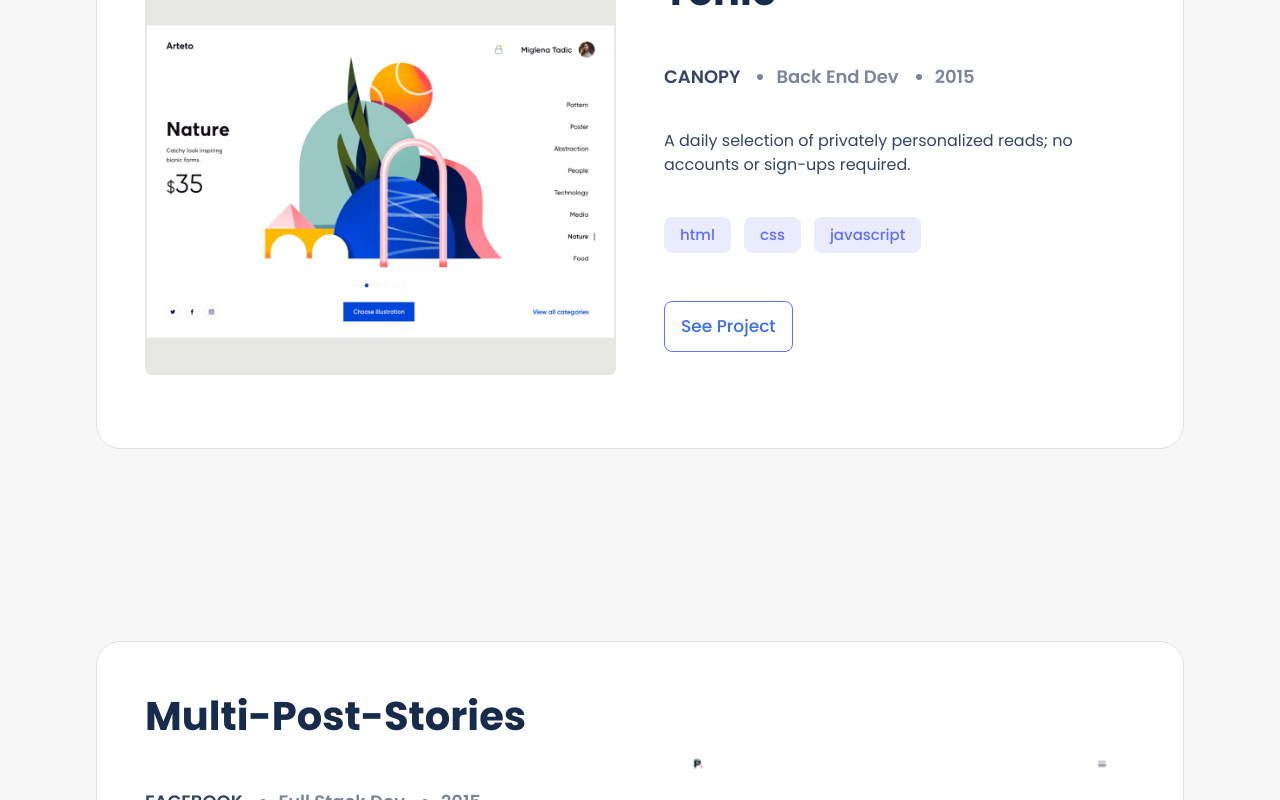
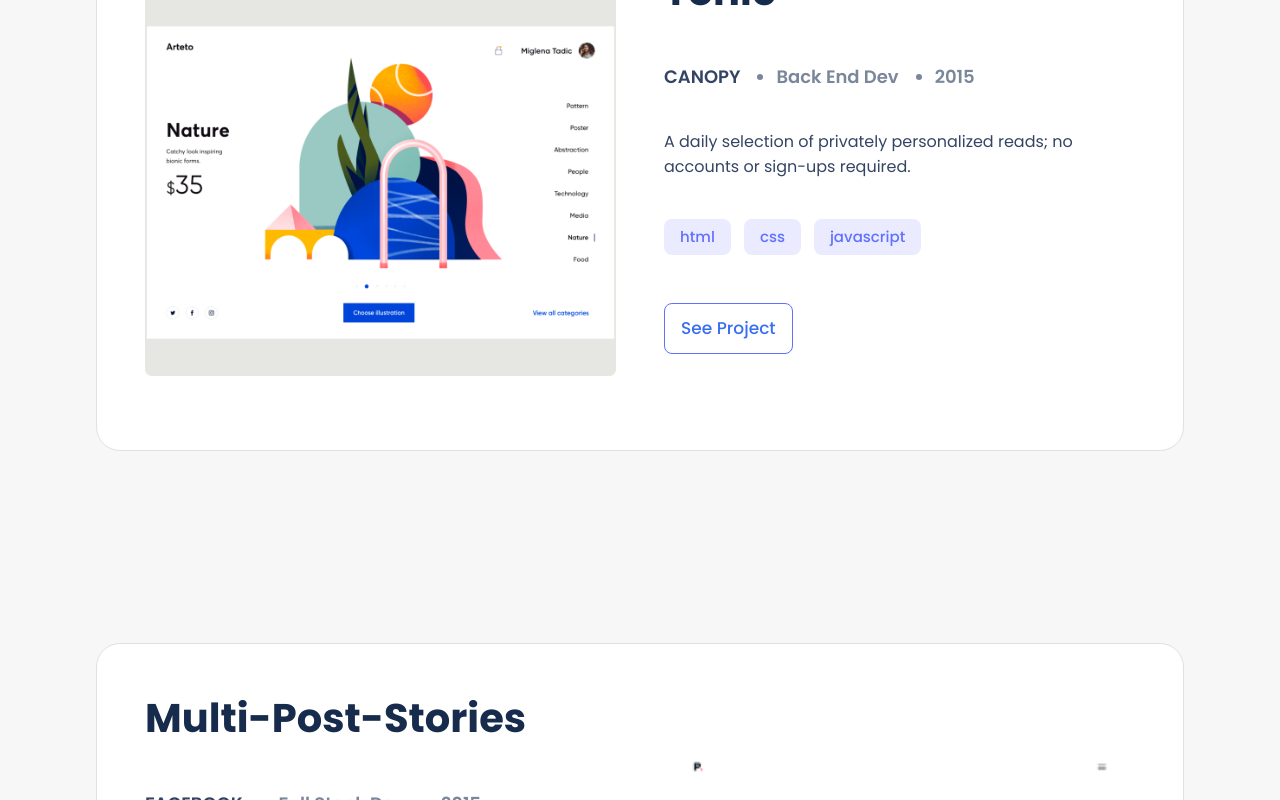
Before and after one commit to RoyJumah/My-portfolio, a website: page Index.html in a window 1280 px wide. Shown: the part 980-1780 px from the top of the page. Drawn offline with Linux system fonts and the light colour scheme.

Commit message:
fixing linting errors in CSS

```diff
--- a/CSS/queries.css
+++ b/CSS/queries.css
@@ -174,7 +174,7 @@
 
   .portfolio-info {
     font-size: 1.6rem;
-    line-height: 2.4rem;
+    line-height: 2.5rem;
     margin-bottom: 2.4rem;
   }
 
```
Also changed, not shown: package.json (+1 -19 lines), 1 other file.
